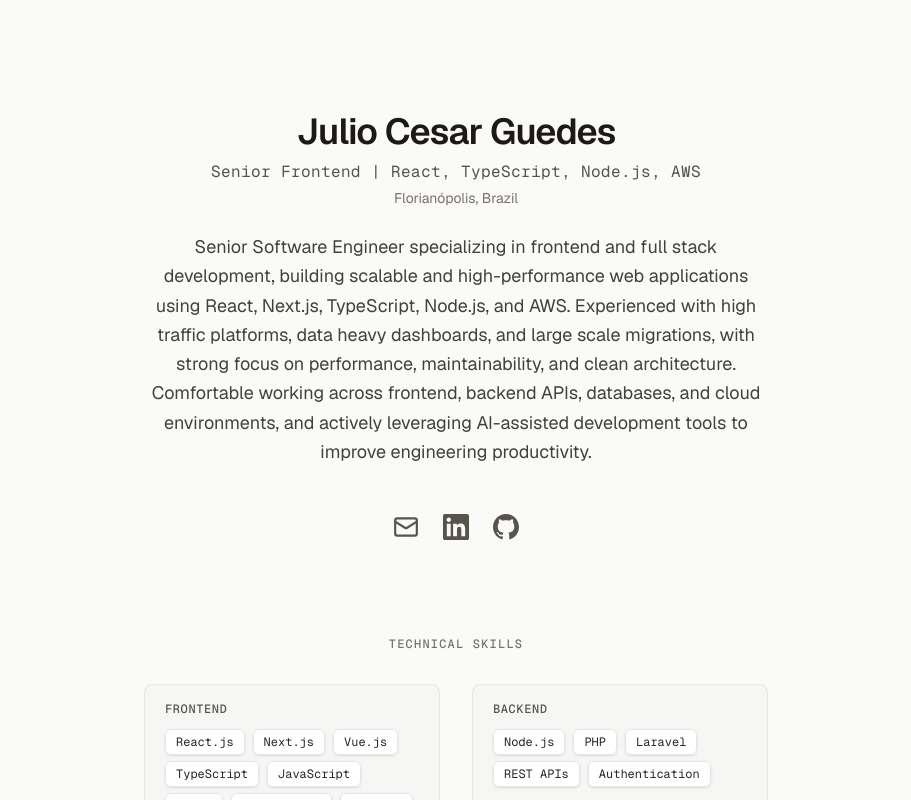
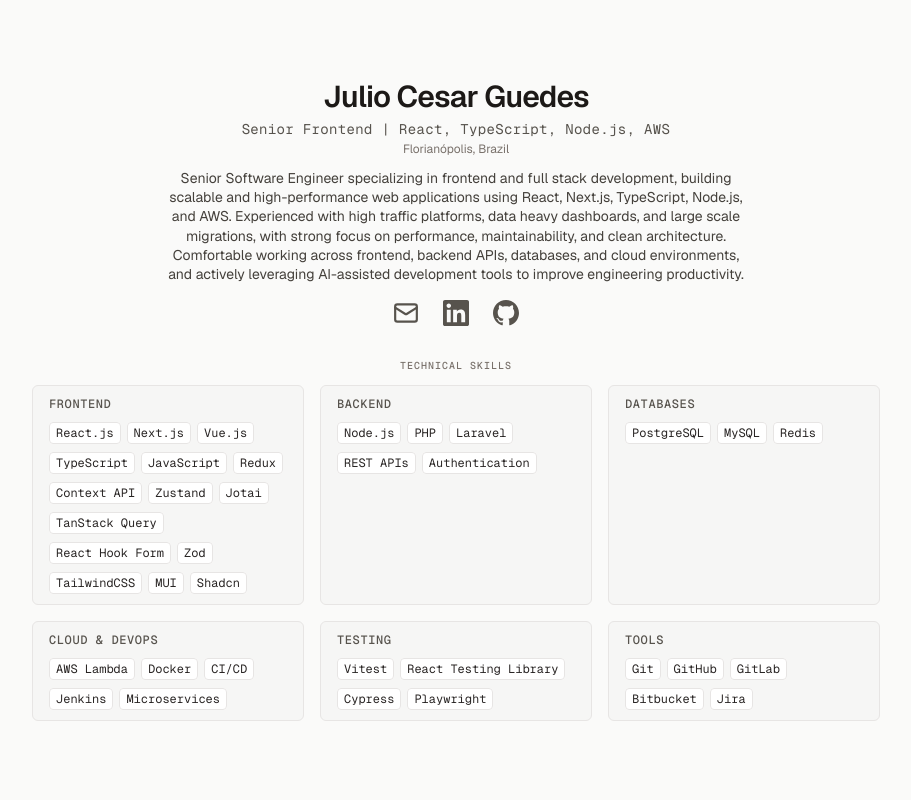
Before and after one commit to juliojesusr0x/juliocesarguedes.dev, a Next.js app: page / in a window 1280 px wide. Shown: the top 800 px of the page, without its empty margins (184-1095 px from the left). Built offline with nearby package versions, Linux system fonts and the light colour scheme.

Commit message:
updating some styles

```diff
--- a/app/page.tsx
+++ b/app/page.tsx
@@ -1,6 +1,11 @@
 import { site } from "@/lib/site";
 import { SocialIcons } from "@/app/components/SocialIcons";
 import type { SkillCategory } from "@/lib/site";
+import skillExperience from "@/data/skill-experience.json";
+
+const DEFAULT_YEARS = 2;
+const getYears = (skill: string): number =>
+  (skillExperience as Record<string, number>)[skill] ?? DEFAULT_YEARS;
 
 const skillLabels: Record<SkillCategory, string> = {
   frontend: "Frontend",
@@ -13,57 +18,71 @@
 
 export default function Home() {
   return (
-    <main className="min-h-screen bg-background text-foreground">
-      <div className="mx-auto max-w-2xl px-6 py-20 sm:py-28">
-        {/* Hero */}
+    <main className="flex min-h-screen flex-col bg-background text-foreground">
+      <div className="mx-auto flex w-full max-w-4xl flex-1 flex-col justify-center px-4 py-6 sm:px-6 sm:py-8">
+        {/* Hero — compact */}
         <header className="text-center">
-          <h1 className="text-3xl font-semibold tracking-tight text-stone-900 sm:text-4xl">
+          <h1 className="text-2xl font-semibold tracking-tight text-stone-900 sm:text-3xl">
             {site.name}
           </h1>
-          <p className="mt-2 font-mono text-sm tracking-wide text-stone-600 sm:text-base">
+          <p className="mt-1 font-mono text-xs tracking-wide text-stone-600 sm:text-sm">
             {site.tagline}
           </p>
           {site.location && (
-            <p className="mt-1 text-sm text-stone-500">{site.location}</p>
+            <p className="mt-0.5 text-xs text-stone-500">{site.location}</p>
           )}
-          <p className="mt-6 text-pretty text-base leading-relaxed text-stone-700 sm:text-lg">
+          <p className="mx-auto mt-3 max-w-xl text-pretty text-sm leading-snug text-stone-700">
             {site.description}
           </p>
         </header>
 
         {/* Contact */}
-        <div className="mt-12 flex justify-center">
+        <div className="mt-4 flex justify-center">
           <SocialIcons />
         </div>
 
-        {/* Technical skills by category */}
+        {/* Technical skills — dense grid, no scroll */}
         <section
-          className="mt-20 sm:mt-24"
+          className="mt-6 sm:mt-8"
           aria-labelledby="skills-heading"
         >
           <h2
             id="skills-heading"
-            className="text-center font-mono text-xs font-medium uppercase tracking-widest text-stone-500"
+            className="text-center font-mono text-[10px] font-medium uppercase tracking-widest text-stone-500"
           >
             Technical skills
           </h2>
-          <div className="mt-8 grid gap-8 sm:grid-cols-2">
+          <div className="mt-3 grid grid-cols-2 gap-3 sm:grid-cols-3 sm:gap-4">
             {(Object.keys(site.skills) as SkillCategory[]).map((category) => (
               <div
                 key={category}
-                className="rounded-lg border border-stone-200 bg-[var(--card)]/80 px-5 py-4 backdrop-blur-sm"
+                className="rounded-md border border-stone-200 bg-[var(--card)]/80 px-3 py-2 sm:px-4 sm:py-2.5"
               >
-                <h3 className="font-mono text-xs font-medium uppercase tracking-wider text-stone-600">
+                <h3 className="font-mono text-[10px] font-medium uppercase tracking-wider text-stone-600 sm:text-xs">
                   {skillLabels[category]}
                 </h3>
-                <ul className="mt-3 flex flex-wrap gap-2">
-                  {site.skills[category].map((tech) => (
-                    <li key={tech}>
-                      <span className="rounded-md border border-stone-200 bg-white px-2.5 py-1 font-mono text-xs text-stone-800 shadow-sm">
-                        {tech}
-                      </span>
-                    </li>
-                  ))}
+                <ul className="mt-1.5 flex flex-wrap gap-1 sm:mt-2 sm:gap-1.5">
+                  {site.skills[category].map((tech) => {
+                    const years = getYears(tech);
+                    const label =
+                      years === 1 ? "1 year" : `${years} years`;
+                    return (
+                      <li key={tech} className="relative group">
+                        <span
+                          className="cursor-default rounded border border-stone-200 bg-white px-1.5 py-0.5 font-mono text-[10px] text-stone-800 transition-colors hover:border-stone-400 hover:bg-stone-50 sm:text-xs"
+                          aria-describedby={undefined}
+                        >
+                          {tech}
+                        </span>
+                        <span
+                          role="tooltip"
+                          className="pointer-events-none absolute bottom-full left-1/2 z-10 mb-1 -translate-x-1/2 whitespace-nowrap rounded bg-stone-800 px-2 py-1 font-mono text-[10px] text-white opacity-0 shadow-lg transition-opacity duration-150 group-hover:opacity-100 sm:text-xs"
+                        >
+                          {label} of experience
+                        </span>
+                      </li>
+                    );
+                  })}
                 </ul>
               </div>
             ))}
@@ -72,25 +91,25 @@
 
         {site.projects.length > 0 && (
           <>
-            <hr className="my-16 border-stone-200" />
+            <hr className="my-4 border-stone-200 sm:my-6" />
             <section
               className="text-left"
               aria-labelledby="projects-heading"
             >
               <h2
                 id="projects-heading"
-                className="font-mono text-xs font-medium uppercase tracking-widest text-stone-500"
+                className="font-mono text-[10px] font-medium uppercase tracking-widest text-stone-500"
               >
                 Current projects
               </h2>
-              <ul className="mt-6 space-y-5">
+              <ul className="mt-2 space-y-2 sm:mt-3 sm:space-y-3">
                 {site.projects.map((project) => (
                   <li
                     key={project.title}
-                    className="rounded-lg border border-stone-200 bg-[var(--card)]/60 px-5 py-4"
+                    className="rounded-md border border-stone-200 bg-[var(--card)]/60 px-3 py-2 sm:px-4 sm:py-3"
                   >
-                    <div className="flex flex-wrap items-baseline justify-between gap-2">
-                      <span className="font-semibold text-stone-900">
+                    <div className="flex flex-wrap items-baseline justify-between gap-1">
+                      <span className="text-sm font-semibold text-stone-900">
                         {project.title}
                       </span>
                       {project.url && (
@@ -98,13 +117,13 @@
                           href={project.url}
                           target="_blank"
                           rel="noopener noreferrer"
-                          className="font-mono text-xs text-stone-600 underline decoration-stone-300 underline-offset-2 hover:text-stone-900 hover:decoration-stone-600"
+                          className="font-mono text-[10px] text-stone-600 underline decoration-stone-300 underline-offset-1 hover:text-stone-900 hover:decoration-stone-600 sm:text-xs"
                         >
                           View →
                         </a>
                       )}
                     </div>
-                    <p className="mt-1 text-sm leading-relaxed text-stone-600">
+                    <p className="mt-0.5 text-xs leading-snug text-stone-600">
                       {project.description}
                     </p>
                   </li>
--- /dev/null
+++ b/data/skill-experience.json
@@ -0,0 +1,39 @@
+{
+  "React.js": 8,
+  "Next.js": 2,
+  "Vue.js": 2,
+  "TypeScript": 6,
+  "JavaScript": 17,
+  "Redux": 8,
+  "Context API": 8,
+  "Zustand": 2,
+  "Jotai": 2,
+  "TanStack Query": 2,
+  "React Hook Form": 2,
+  "Zod": 2,
+  "TailwindCSS": 2,
+  "MUI": 2,
+  "Shadcn": 2,
+  "Node.js": 2,
+  "PHP": 12,
+  "Laravel": 12,
+  "REST APIs": 17,
+  "Authentication": 12,
+  "PostgreSQL": 12,
+  "MySQL": 12,
+  "Redis": 4,
+  "AWS Lambda": 2,
+  "Docker": 4,
+  "CI/CD": 8,
+  "Jenkins": 4,
+  "Microservices": 8,
+  "Vitest": 3,
+  "React Testing Library": 6,
+  "Cypress": 6,
+  "Playwright": 2,
+  "Git": 8,
+  "GitHub": 8,
+  "GitLab": 2,
+  "Bitbucket": 2,
+  "Jira": 4
+}
```
